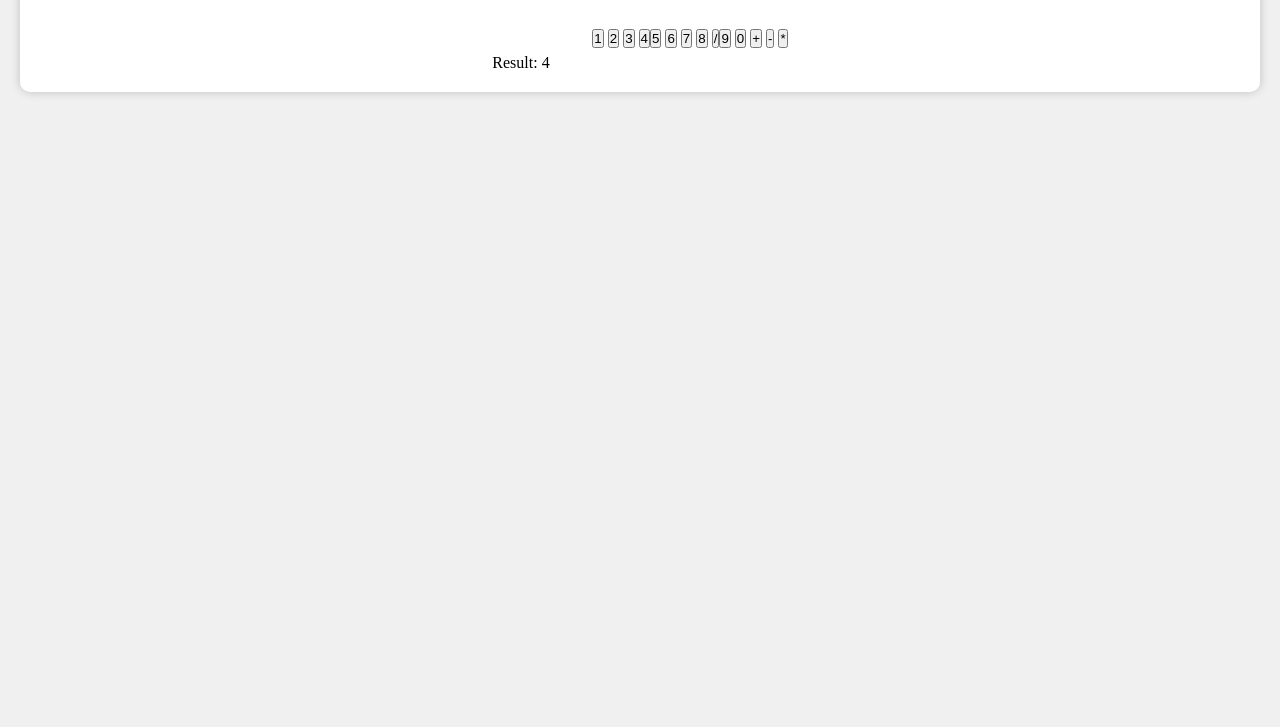
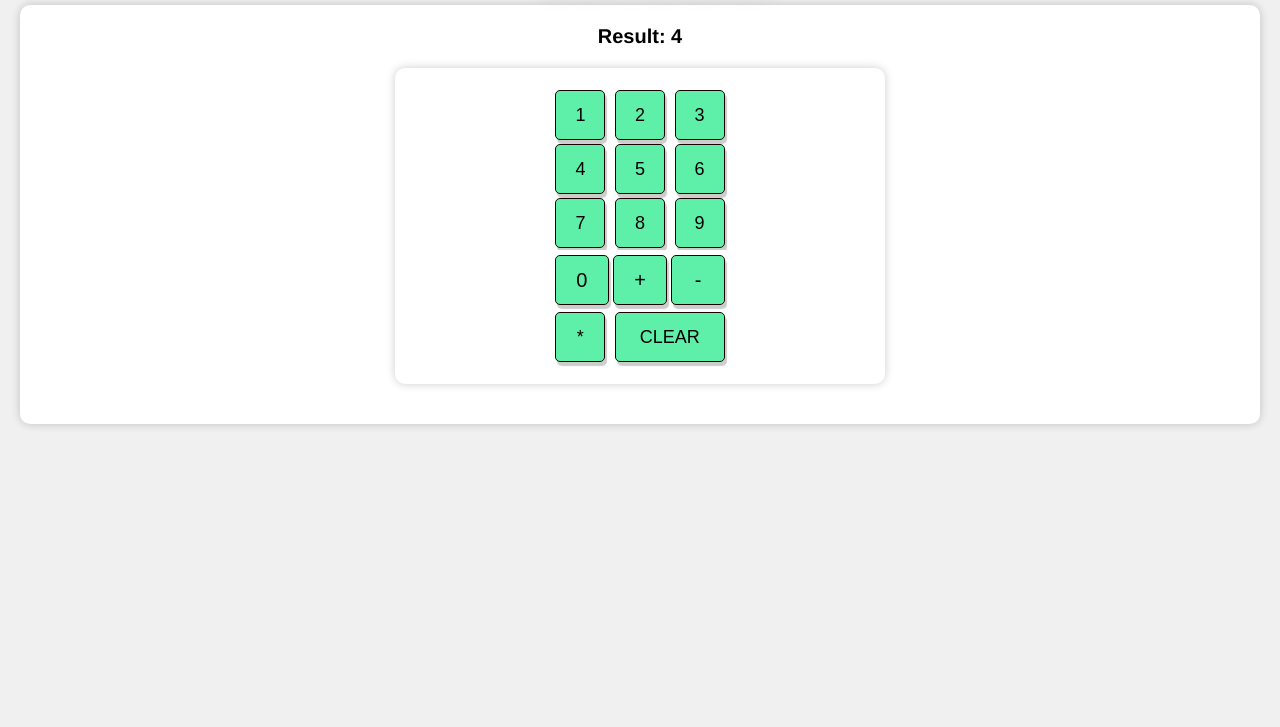
Before and after one commit to MKdivine/calc, a plain HTML site: page index.html in a window 1280 px wide. Shown: the part 73-800 px from the top of the page. Drawn offline with Linux system fonts and the light colour scheme.

Commit message:
ui design hsssss

```diff
--- a/app.css
+++ b/app.css
@@ -11,16 +11,30 @@ body {
 }
 
 #title {
- display: flex;
- justify-content: center;
- align-items: center;
-  font-family: 'Franklin Gothic Medium', 'Arial Narrow', Arial, sans-serif;
+    display: flex;
+    justify-content: center;
+    align-items: center;
+    font-family: 'Franklin Gothic Medium', 'Arial Narrow', Arial, sans-serif;
+     font-size: 50px;
+     text-shadow: 20px 20px 20px rgba(0, 0, 0, 0.2);
+}
+
+.display {
+    display: flex;
+    justify-content: center;
+    align-items: center;
+    flex-direction: column;
+    font-size: 20px;
+    font-weight: bold;
+    font-family: 'Franklin Gothic Medium', 'Arial Narrow', Arial, sans-serif;
+
 }
 
 .container {
     display: flex;
     justify-content: center;
     align-items: center;
+    flex-direction: column;
     background-color: #fff;
     border-radius: 10px;
     box-shadow: 0 0 10px rgba(0, 0, 0, 0.2);
@@ -28,14 +42,63 @@ body {
     margin: 20px;
 }
 
- .allButtons {
+.buttons4 {
     display: flex;
-    flex-direction: row;
     justify-content: center;
     align-items: center;
-    gap: 10px;
-    width: 100px; /* Adjust as needed */
-    height: 50px; /* Adjust as needed */
-    font-size: 16px; /* Optional: Adjust text size */
+    flex-direction: tow;
+    background-color: #fff;
+
+    /* Add these properties to make buttons bigger */
+    width: 450px;
+    /* Adjust as needed */
+    height: 60px;
+    /* Adjust as needed */
+    font-size: 18px;
+    /* Adjust text size */
+}
+
+.allButtons {
+    display: flex;
+    justify-content: center;
+    align-items: center;
+    flex-direction: column;
+    background-color: #fff;
+    border-radius: 10px;
+    box-shadow: 0 0 10px rgba(0, 0, 0, 0.2);
+    padding: 20px;
+    margin: 20px;
+    font-size: 20px;
+    font-weight: bold;
+    font-family: 'Franklin Gothic Medium', 'Arial Narrow', Arial, sans-serif;
+
 
 }
+
+
+
+
+.allButtons button {
+    width: 50px;
+    /* Adjust as needed */
+    height: 50px;
+    /* Adjust as needed */
+    font-size: 18px;
+    /* Adjust text size */
+    background-color: #5eefa9;
+    border: 1px solid #170101;
+    border-radius: 5px;
+    margin: 2px;
+    cursor: pointer;
+    box-shadow: 2px 4px 1px rgba(0, 0, 0, 0.2);
+}
+
+.buttons4 button {
+    width: 54.1px !important;
+    height: 50px !important;
+    font-size: 20px !important;
+}
+
+#CLEAR {
+    width: 110px;
+}
--- a/index.html
+++ b/index.html
@@ -14,31 +14,42 @@
     <div class="container">
 
         <div class="display">
-            <div class="allButtons"></div>
+
             <p id="result"></p>
         </div>
-
+        <div class="allButtons">
             <div class="buttons1">
                 <button id="number1">1</button>
                 <button id="number2">2</button>
                 <button id="number3">3</button>
-            <button id="number4">4</button>
+
             </div>
 
             <div class="buttons2">
+                <button id="number4">4</button>
                 <button id="number5">5</button>
                 <button id="number6">6</button>
-            <button id="number7">7</button>
-            <button id="number8">8</button>
-            <button id="operator">/</button>
+
+
             </div>
 
             <div class="buttons3">
+                <button id="number7">7</button>
+                <button id="number8">8</button>
                 <button id="number9">9</button>
+
+            </div>
+
+            <div class="buttons4">
                 <button id="number10">0</button>
                 <button id="operator">+</button>
                 <button id="operator">-</button>
+
+            </div>
+            <div class="buttons5">
                 <button id="operator">*</button>
+                <button id="CLEAR">CLEAR</button>
+            </div>
         </div>
 
     </div> <!-- this closes the main container -->
```
Lines whose indentation alone changed are shown as unchanged.
